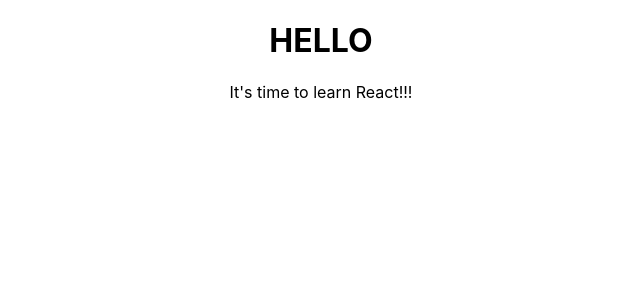
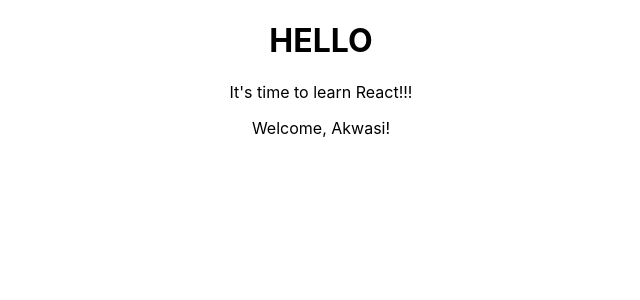
Before and after one commit to Fredeugine/my-app, a React (Create React App) app: page / in a window 1280 px wide. Shown: the top 300 px of the page, without its empty margins (319-959 px from the left). Built offline with nearby package versions, Linux system fonts and the light colour scheme.

Commit message:
React exercise 1

```diff
--- a/src/App.js
+++ b/src/App.js
@@ -1,12 +1,26 @@
 import './App.css';
+import React from 'react';
+import {Welcome} from "./exx";
+
+
 
 function hello() {
   return (
       <div className="App">
         <h1>HELLO</h1>
-        <p>It's time to learn React!!!</p>
+        <Welcome name='Akwasi'></Welcome>
       </div>
+
   );
 }
 
-export default hello;''
+export function message(){
+    return <div>
+        <p>It's time to learn React!!! </p>
+    </div>
+}
+
+
+
+
+export default hello;
--- /dev/null
+++ b/src/exx.js
@@ -0,0 +1,13 @@
+import React from "react";
+import {message} from "./App";
+
+
+export class Welcome extends React.Component {
+    render() {
+        const { name } = this.props;
+        return <div>
+            {message()}
+            <p>Welcome, {name}!</p>
+        </div>
+    }
+}
--- a/src/index.js
+++ b/src/index.js
@@ -4,10 +4,13 @@
 import App from './App';
 import reportWebVitals from './reportWebVitals';
 
+
 const root = ReactDOM.createRoot(document.getElementById('root'));
 root.render(
   <React.StrictMode>
+
     <App />
+
   </React.StrictMode>
 );
 
```
